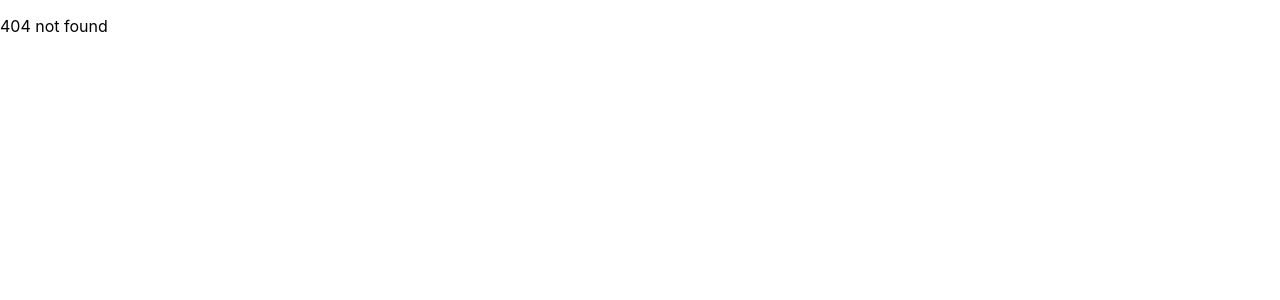
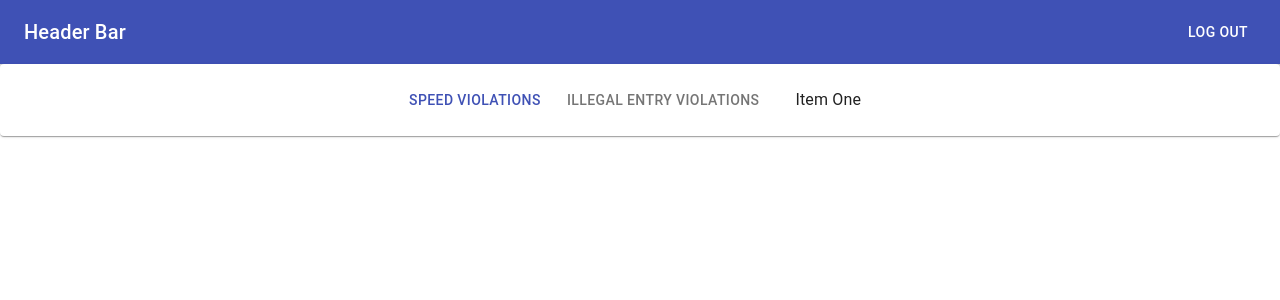
Before and after one commit to sidtiwari98/fyp-app, a React (Create React App) app in the folder dashboard/: page /stats in a window 1280 px wide. Before the commit this address had no page. Shown: the top 300 px of the page. Built offline with nearby package versions, Linux system fonts and the light colour scheme.

Commit message:
[Update] stats page basic and folder layout change

```diff
--- a/dashboard/package.json
+++ b/dashboard/package.json
@@ -12,6 +12,7 @@
     "react-dom": "^17.0.1",
     "react-router-dom": "^5.2.0",
     "react-scripts": "4.0.1",
+    "recharts": "^2.0.0",
     "web-vitals": "^0.2.4"
   },
   "scripts": {
--- /dev/null
+++ b/dashboard/src/components/TabNav/TabNav.js
@@ -0,0 +1,33 @@
+import React from 'react';
+import { makeStyles } from '@material-ui/core/styles';
+import Paper from '@material-ui/core/Paper';
+import Tabs from '@material-ui/core/Tabs';
+
+const useStyles = makeStyles({
+  root: {
+    flexGrow: 1,
+  },
+});
+
+export default function TabNav(props) {
+  const classes = useStyles();
+  const [value, setValue] = React.useState(0);
+
+  const handleChange = (event, newValue) => {
+    setValue(newValue);
+  };
+
+  return (
+    <Paper className={classes.root}>
+      <Tabs
+        value={props.value}
+        onChange={handleChange}
+        indicatorColor="primary"
+        textColor="primary"
+        centered
+      >
+        {props.children}
+      </Tabs>
+    </Paper>
+  );
+}
--- /dev/null
+++ b/dashboard/src/components/TabNav/TabPanel.js
@@ -0,0 +1,30 @@
+import React from 'react';
+import PropTypes from 'prop-types';
+import Typography from '@material-ui/core/Typography';
+import Box from '@material-ui/core/Box';
+
+export default function TabPanel(props) {
+    const { children, value, index, ...other } = props;
+
+    return (
+      <div
+        role="tabpanel"
+        hidden={value !== index}
+        id={`simple-tabpanel-${index}`}
+        aria-labelledby={`simple-tab-${index}`}
+        {...other}
+      >
+        {value === index && (
+          <Box p={3}>
+            <Typography>{children}</Typography>
+          </Box>
+        )}
+      </div>
+    );
+  }
+
+  TabPanel.propTypes = {
+    children: PropTypes.node,
+    index: PropTypes.any.isRequired,
+    value: PropTypes.any.isRequired,
+  };
--- a/dashboard/src/pages/StatsPage/StatsPage.js
+++ b/dashboard/src/pages/StatsPage/StatsPage.js
@@ -0,0 +1,37 @@
+import React from 'react';
+import TabNav from '../../components/TabNav/TabNav';
+import DefaultLayout from "../DefaultLayout/DefaultLayout";
+import Tab from '@material-ui/core/Tab';
+import TabPanel from '../../components/TabNav/TabPanel'
+import './statsPage.css'
+
+// function a11yProps(index) {
+//     return {
+//       id: `simple-tab-${index}`,
+//       'aria-controls': `simple-tabpanel-${index}`,
+//     };
+//   }
+
+export default function StatsPage(props) {
+    const [value, setValue] = React.useState(0);
+
+    const handleChange = (event, newValue) => {
+      setValue(newValue);
+    };
+  return (
+    <DefaultLayout>
+      <div className = "main_contianer">
+          <TabNav value = {value} handleChange = {handleChange} >
+            <Tab label="Speed Violations" />
+            <Tab label="Illegal Entry Violations" />
+            <TabPanel value={value} index={0}>
+                Item One
+            </TabPanel>
+            <TabPanel value={value} index={1}>
+                Item Two
+            </TabPanel>
+          </TabNav>
+      </div>
+    </DefaultLayout>
+  );
+}
--- /dev/null
+++ b/dashboard/src/pages/StatsPage/statsPage.css
@@ -0,0 +1,5 @@
+.main_contianer{
+    display: flex;
+    justify-content: center;
+    align-items: center;
+}
--- a/dashboard/src/routes/index.js
+++ b/dashboard/src/routes/index.js
@@ -4,6 +4,7 @@ import Route from './Route'
 import LoginPage from '../pages/LoginPage/LoginPage'
 import StationPage from '../pages/StationPage/StationPage'
 import StorePage from '../pages/StorePage/StorePage'
+import StatsPage from '../pages/StatsPage/StatsPage'
 import NotFoundPage from '../pages/NotFoundPage/NotFoundPage'
 
 
@@ -13,6 +14,7 @@ function Routes() {
       <Route  path="/" exact component={LoginPage} />
       <Route path="/stations/:station" component={StorePage} />
       <Route path="/stations" component={StationPage} />
+      <Route path="/stats" component={StatsPage} />
       {/* redirect user to NotFoundPage if route does not exist */}
       <Route component={NotFoundPage} />
     </Switch>
```
Also changed, not shown: dashboard/src/components/LineChart/LineChart.js (added, +30 -0 lines), 2 other files (tests, documents, lock files or other folders).
